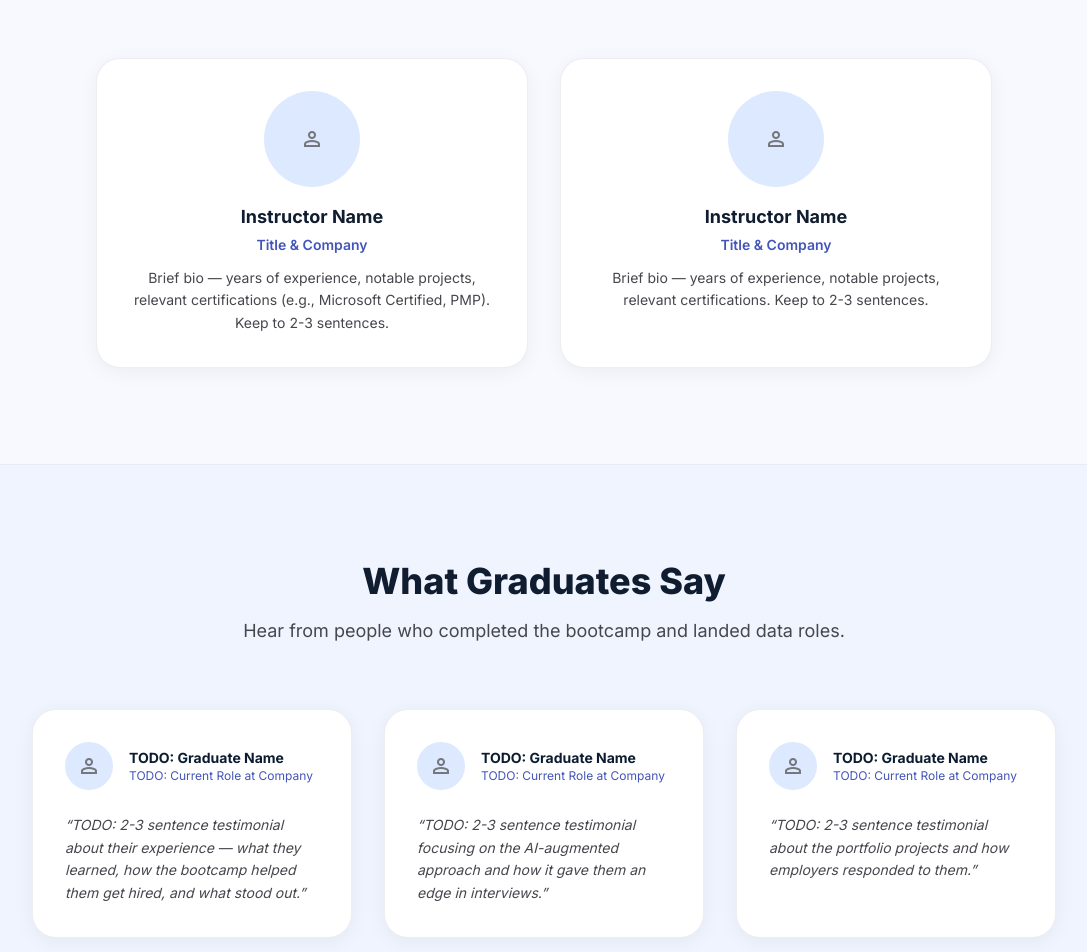
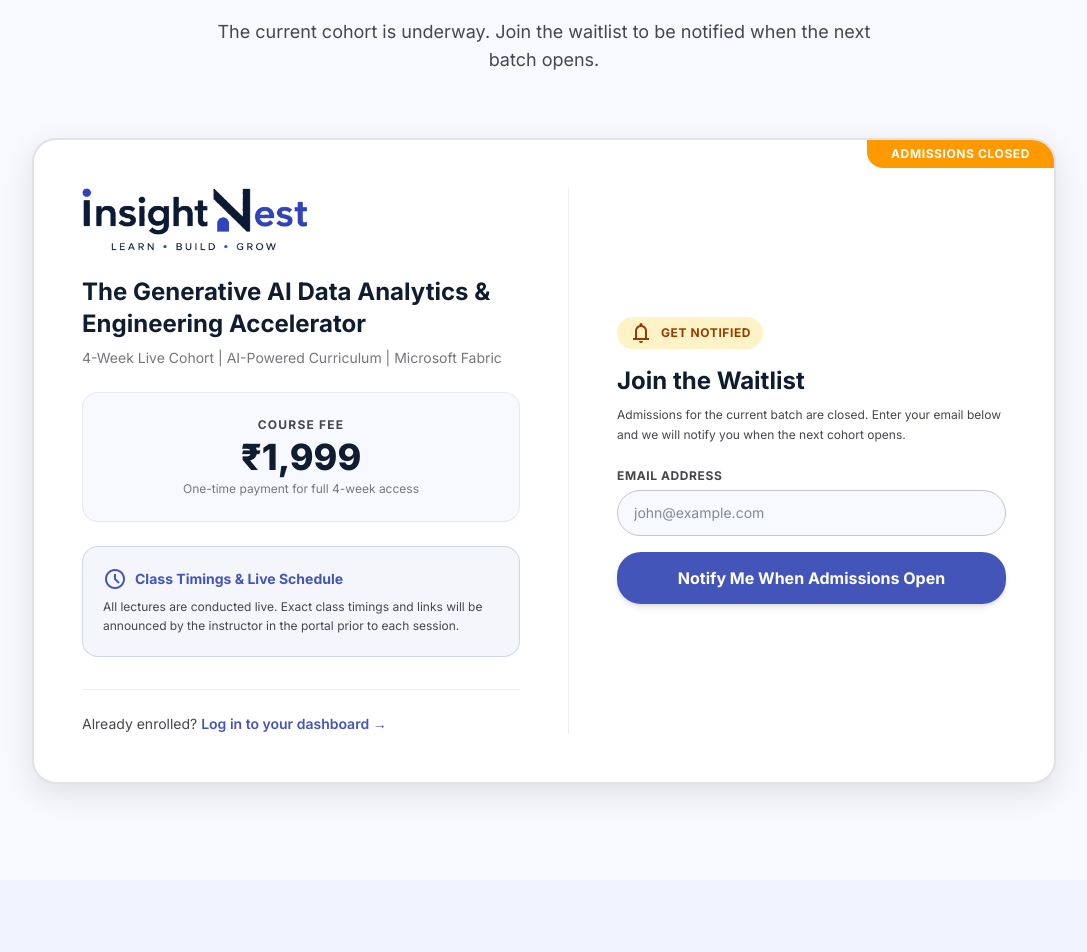
Before and after one commit to Zeeshaannn20/InsightNest, a Next.js app in the folder frontend/: page /courses/data-analyst in a window 1280 px wide. Shown: the part 3280-4232 px from the top of the page, without its empty margins (96-1183 px from the left). Built offline with nearby package versions, Linux system fonts and the light colour scheme.

Commit message:
fix(frontend): remove placeholder instructors and testimonials sections

```diff
--- a/frontend/src/app/courses/data-analyst/page.tsx
+++ b/frontend/src/app/courses/data-analyst/page.tsx
@@ -361,69 +361,6 @@ export default function DataAnalystCoursePage() {
           </div>
         </section>
 
-        {/* Instructor / Mentor Section — TODO: Replace with real bios */}
-        <section className="py-24 bg-surface">
-          <div className="max-w-7xl mx-auto px-6">
-            <div className="text-center mb-16">
-              <h2 className="text-3xl md:text-4xl font-extrabold text-primary-container mb-4">Meet Your Instructors</h2>
-              <p className="text-on-surface-variant max-w-2xl mx-auto text-lg">Learn from practitioners who work with these tools every day.</p>
-            </div>
-
-            <div className="grid md:grid-cols-2 gap-8 max-w-4xl mx-auto">
-              {/* TODO: Replace with real instructor data — name, photo URL, title, credentials, bio */}
-              <div className="bg-surface-container-lowest p-8 rounded-3xl border border-outline-variant/30 shadow-card flex flex-col items-center text-center">
-                <div className="w-24 h-24 rounded-full bg-surface-container-high flex items-center justify-center mb-4">
-                  <span className="material-symbols-outlined text-4xl text-outline">person</span>
-                </div>
-                <h3 className="text-lg font-bold text-primary-container mb-1">{/* TODO */} Instructor Name</h3>
-                <p className="text-sm text-secondary font-semibold mb-3">{/* TODO */} Title &amp; Company</p>
-                <p className="text-sm text-on-surface-variant leading-relaxed">{/* TODO */} Brief bio — years of experience, notable projects, relevant certifications (e.g., Microsoft Certified, PMP). Keep to 2-3 sentences.</p>
-              </div>
-
-              {/* TODO: Add a second instructor if applicable, or remove this card */}
-              <div className="bg-surface-container-lowest p-8 rounded-3xl border border-outline-variant/30 shadow-card flex flex-col items-center text-center">
-                <div className="w-24 h-24 rounded-full bg-surface-container-high flex items-center justify-center mb-4">
-                  <span className="material-symbols-outlined text-4xl text-outline">person</span>
-                </div>
-                <h3 className="text-lg font-bold text-primary-container mb-1">{/* TODO */} Instructor Name</h3>
-                <p className="text-sm text-secondary font-semibold mb-3">{/* TODO */} Title &amp; Company</p>
-                <p className="text-sm text-on-surface-variant leading-relaxed">{/* TODO */} Brief bio — years of experience, notable projects, relevant certifications. Keep to 2-3 sentences.</p>
-              </div>
-            </div>
-          </div>
-        </section>
-
-        {/* Testimonials Section — TODO: Replace with real testimonials */}
-        <section className="py-24 bg-surface-container-low border-y border-outline-variant/20">
-          <div className="max-w-7xl mx-auto px-6">
-            <div className="text-center mb-16">
-              <h2 className="text-3xl md:text-4xl font-extrabold text-primary-container mb-4">What Graduates Say</h2>
-              <p className="text-on-surface-variant max-w-2xl mx-auto text-lg">Hear from people who completed the bootcamp and landed data roles.</p>
-            </div>
-
-            <div className="grid md:grid-cols-3 gap-8 max-w-5xl mx-auto">
-              {/* TODO: Replace each card with a real testimonial — name, role/company, photo, quote */}
-              {[
-                { name: "TODO: Graduate Name", role: "TODO: Current Role at Company", quote: "TODO: 2-3 sentence testimonial about their experience — what they learned, how the bootcamp helped them get hired, and what stood out." },
-                { name: "TODO: Graduate Name", role: "TODO: Current Role at Company", quote: "TODO: 2-3 sentence testimonial focusing on the AI-augmented approach and how it gave them an edge in interviews." },
-                { name: "TODO: Graduate Name", role: "TODO: Current Role at Company", quote: "TODO: 2-3 sentence testimonial about the portfolio projects and how employers responded to them." }
-              ].map((testimonial, i) => (
-                <div key={i} className="bg-surface-container-lowest p-8 rounded-3xl border border-outline-variant/30 shadow-card flex flex-col">
-                  <div className="flex items-center gap-4 mb-6">
-                    <div className="w-12 h-12 rounded-full bg-surface-container-high flex items-center justify-center flex-shrink-0">
-                      <span className="material-symbols-outlined text-xl text-outline">person</span>
-                    </div>
-                    <div>
-                      <h4 className="font-bold text-on-surface text-sm">{testimonial.name}</h4>
-                      <p className="text-xs text-secondary">{testimonial.role}</p>
-                    </div>
-                  </div>
-                  <p className="text-sm text-on-surface-variant leading-relaxed italic">&ldquo;{testimonial.quote}&rdquo;</p>
-                </div>
-              ))}
-            </div>
-          </div>
-        </section>
 
         {/* Enrollment Section — Admissions Closed */}
         <section id="enrollment" className="py-24 bg-surface">
```
